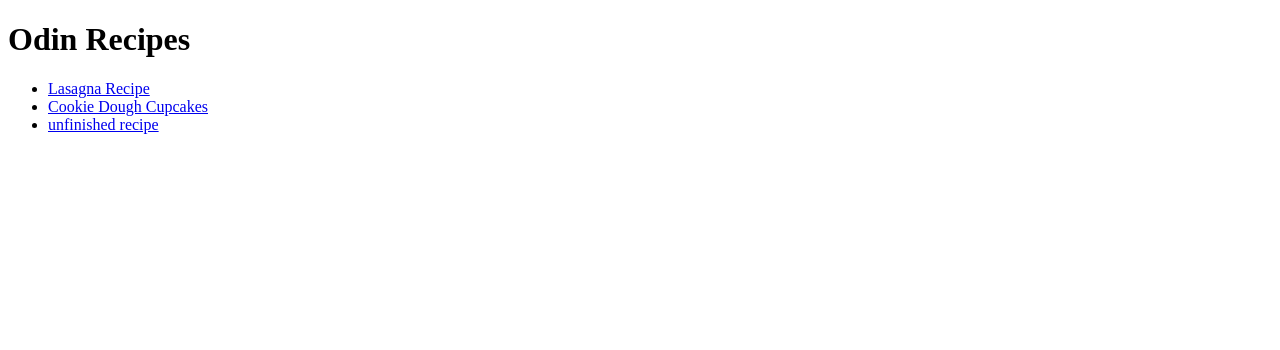
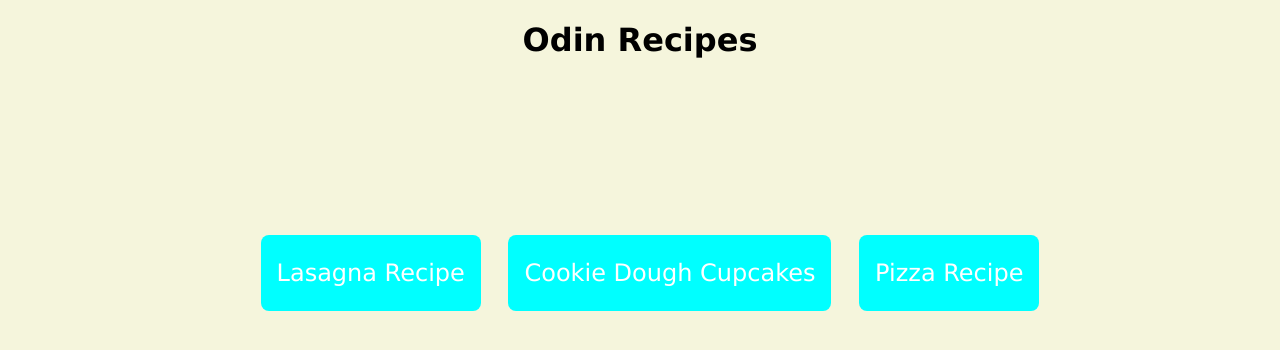
Before and after one commit to bbro1989/odin-recipes, a plain HTML site: page index.html in a window 1280 px wide. Drawn offline with Linux system fonts and the light colour scheme.

Commit message:
Add minimal style to all files

```diff
--- a/index.html
+++ b/index.html
@@ -4,6 +4,7 @@
     <meta charset="UTF-8">
     <meta name="viewport" content="width=device-width, initial-scale=1.0">
     <title>Basic recipe website</title>
+    <link rel="stylesheet" href="./style.css">
 </head>
 <body>
     <h1>Odin Recipes</h1>
@@ -11,7 +12,8 @@
     <ul>
         <li><a href="recipes/lasagna/lasagna.html">Lasagna Recipe</a></li>
         <li><a href="recipes/Cupcakes/Cupcakes.html">Cookie Dough Cupcakes</a></li>
-        <li><a href="#">unfinished recipe</a></li>
+        <li><a href="recipes/Pizza/pizza.html">Pizza Recipe</a></li>
+
       </ul>
 
 
--- /dev/null
+++ b/recipes/Cupcakes/Cupcakes.css
@@ -0,0 +1,10 @@
+body{
+    width: 600px;
+    margin: auto;
+    font-family: Verdana, Geneva, Tahoma, sans-serif;
+}
+img{
+    width:341px;
+    height: 291px;
+    border-radius: 10px;
+}
--- /dev/null
+++ b/recipes/Pizza/pizza.css
@@ -0,0 +1,10 @@
+body{
+    width: 600px;
+    margin: auto;
+    font-family: Verdana, Geneva, Tahoma, sans-serif;
+}
+img{
+    width:341px;
+    height: 291px;
+    border-radius: 10px;
+}
--- /dev/null
+++ b/recipes/lasagna/lasagna.css
@@ -0,0 +1,11 @@
+body{
+    width: 600px;
+    background-color: beige;
+    font-family: verdana, "sans-serif";
+    margin: 0 auto;
+}
+img{
+    border-radius: 20px;
+    width:341px;
+    height:291px ;
+}
--- /dev/null
+++ b/style.css
@@ -0,0 +1,26 @@
+body{
+
+    margin: 0 auto;
+    background-color: beige;
+    font-family: verdana, "sans-serif";
+}
+h1{
+    text-align: center;
+}
+ul{
+    list-style: none;
+    text-align: center;
+    font-size: 24px;
+    margin-top: 200px;
+}
+li{
+    display: inline;
+    margin-right: 20px;
+}
+a{
+    background-color: aqua;
+    border-radius: 8px;
+    text-decoration: none;
+    color: white;
+    padding: 24px 16px;
+}
```
Also changed, not shown: recipes/Cupcakes/Cupcakes.html (+1 -0 lines), recipes/Pizza/pizza.html (+1 -0 lines), recipes/lasagna/lasagna.html (+6 -1 lines).
